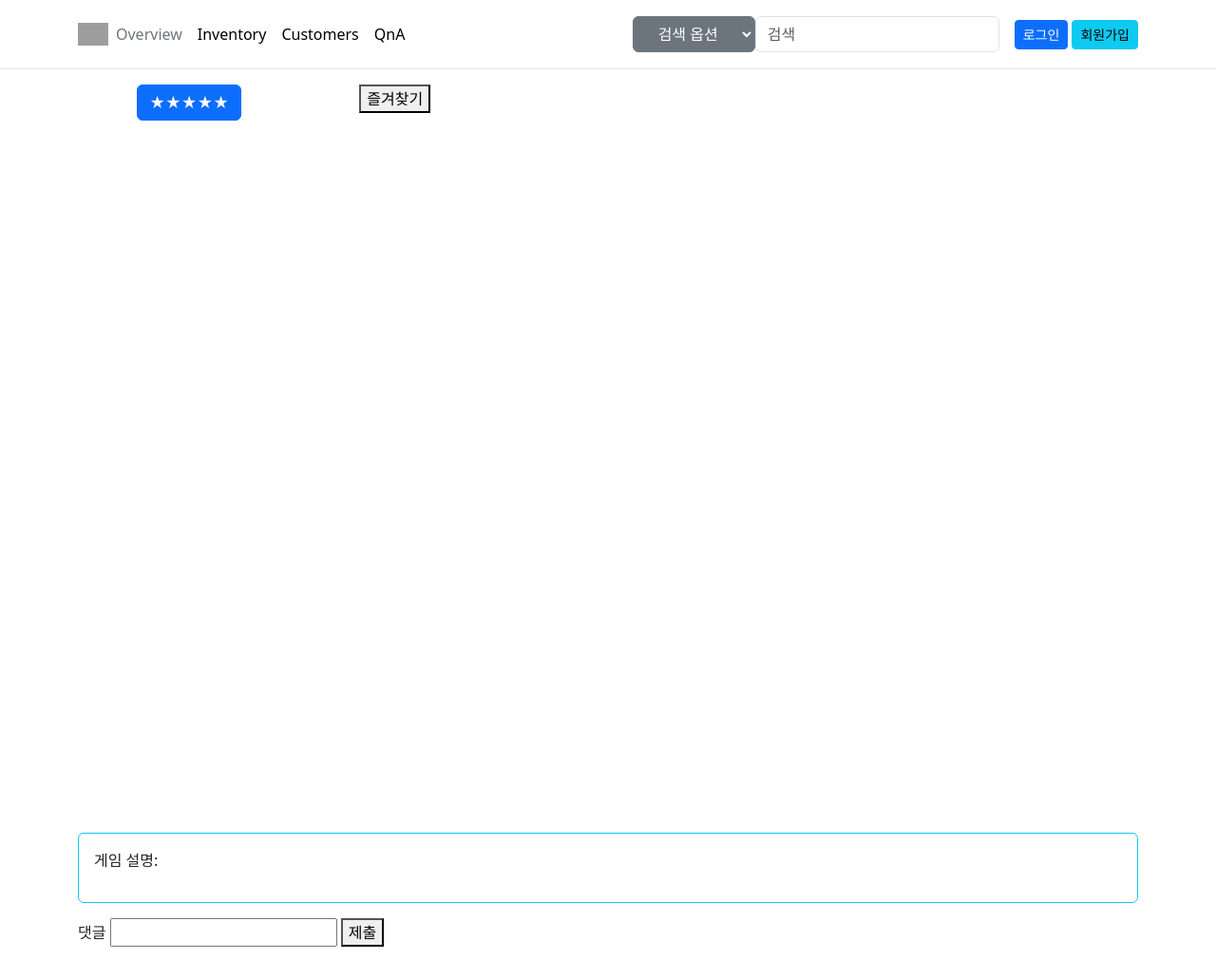
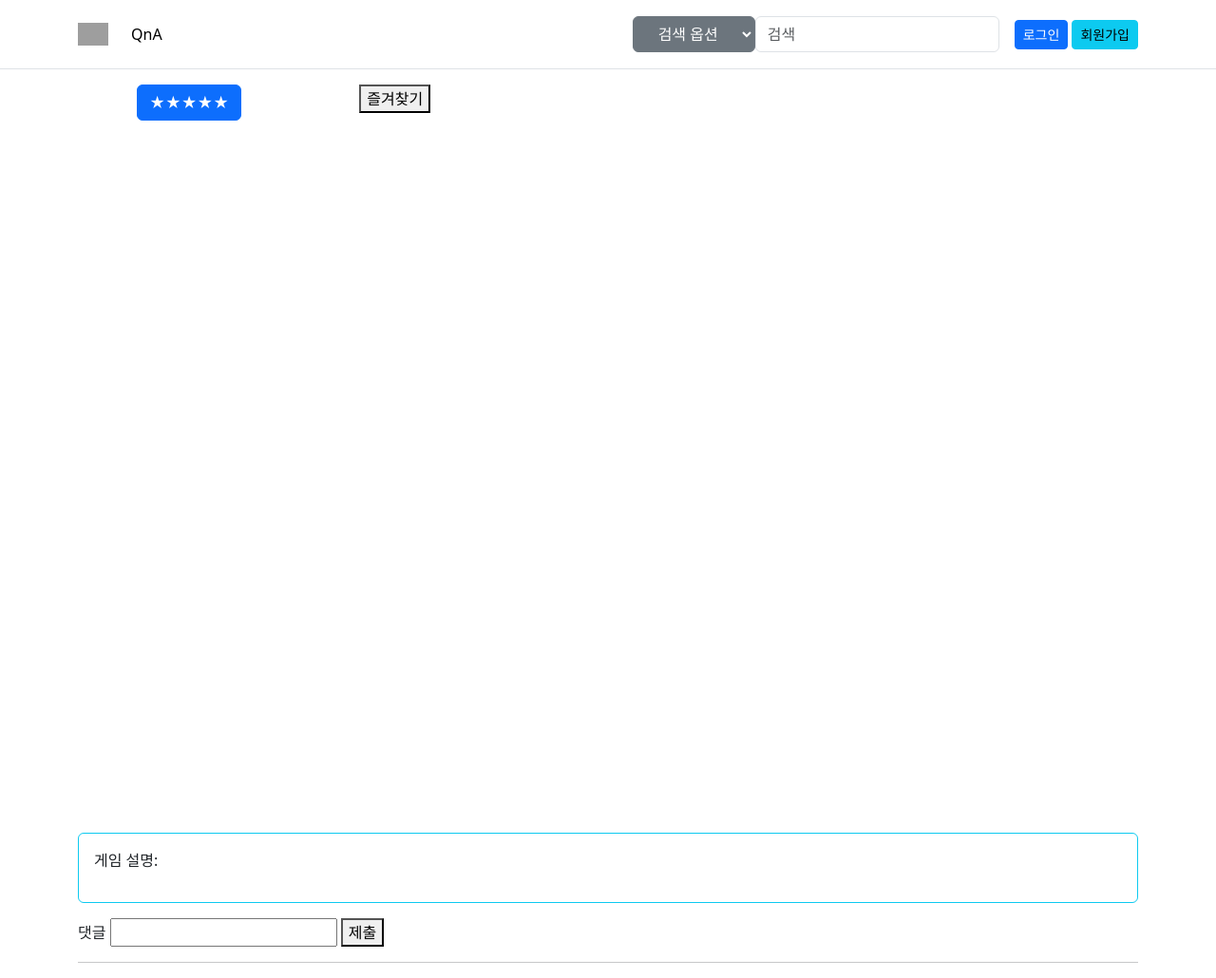
Before and after one commit to creative-darkstar/sparta-games, a Django app: page /games/list/1/ in a window 1280 px wide. Shown: the whole page at 95% size. Before the commit the page ends 997 px from the top, so only its background shows below. Run offline with Django 4.2, Linux system fonts and the light colour scheme; data that the repository does not hold is empty; grey boxes are pictures that could not be loaded.

Commit message:
Fix: several problem: deleted unusual base.html navbar categories, main and search page gm_q data .filter() parameter, added game detail page - comment horizontal line

```diff
--- a/games/templates/games/game_detail.html
+++ b/games/templates/games/game_detail.html
@@ -46,6 +46,7 @@
                 <input type="text" id='comment' name='content'>
                 <button id="comment_id" type="submit">제출</button>
             </form>
+            <hr>
             <div id='commentContainerDiv'></div>
         </div>
     </div>
--- a/games/views.py
+++ b/games/views.py
@@ -69,7 +69,8 @@ class GameListAPIView(APIView):
                 username__icontains=maker_q).games.filter(is_visible=True, register_state=1)
         elif gm_q:
             rows = Game.objects.filter(
-            Q(title__icontains=gm_q) | Q(maker__username__icontains=gm_q))
+                Q(title__icontains=gm_q) | Q(maker__username__icontains=gm_q)
+            ).filter(is_visible=True, register_state=1)
         else:
             rows = Game.objects.filter(is_visible=True, register_state=1)
 
--- a/templates/base.html
+++ b/templates/base.html
@@ -23,10 +23,7 @@
                     <img src="{% static 'image/gaming.png' %}" alt="" width='32'>
                 </a>
 
-                <ul class="nav col-12 col-lg-auto me-lg-auto mb-2 justify-content-center mb-md-0">
-                    <li><a href="#" class="nav-link px-2 link-secondary">Overview</a></li>
-                    <li><a href="#" class="nav-link px-2 link-body-emphasis">Inventory</a></li>
-                    <li><a href="#" class="nav-link px-2 link-body-emphasis">Customers</a></li>
+                <ul class="nav ms-3 col-12 col-lg-auto me-lg-auto mb-2 justify-content-center mb-md-0">
                     <li><a href="{% url "qnas:qna_main" %}" class="nav-link px-2 link-body-emphasis">QnA</a></li>
                 </ul>
             </div>
--- a/templates/base_no_search.html
+++ b/templates/base_no_search.html
@@ -22,10 +22,7 @@
                     <img src="{% static 'image/gaming.png' %}" alt="" width='32'>
                 </a>
 
-                <ul class="nav col-12 col-lg-auto me-lg-auto mb-2 justify-content-center mb-md-0">
-                    <li><a href="#" class="nav-link px-2 link-secondary">Overview</a></li>
-                    <li><a href="#" class="nav-link px-2 link-body-emphasis">Inventory</a></li>
-                    <li><a href="#" class="nav-link px-2 link-body-emphasis">Customers</a></li>
+                <ul class="nav ms-3 col-12 col-lg-auto me-lg-auto mb-2 justify-content-center mb-md-0">
                     <li><a href="{% url "qnas:qna_main" %}" class="nav-link px-2 link-body-emphasis">QnA</a></li>
                 </ul>
             </div>
```
